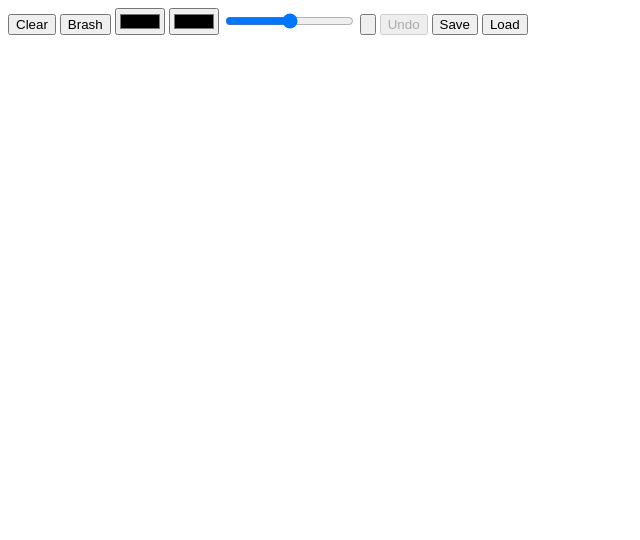
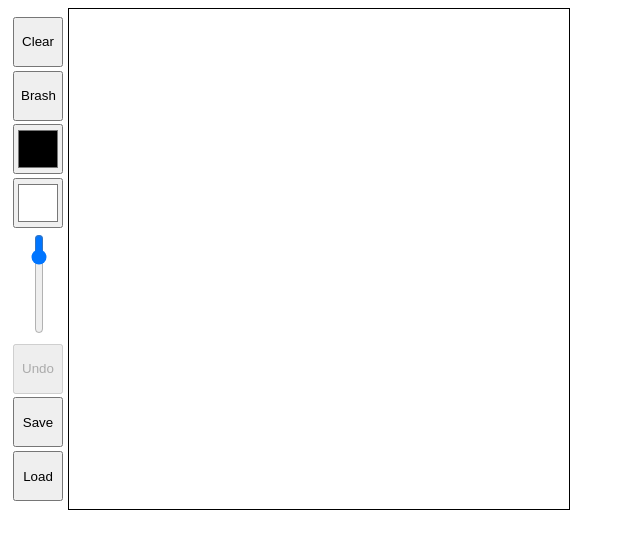
Before and after one commit to Amir-Yu/jsPaintClone, a plain HTML site: page index.html in a window 1280 px wide. Shown: the whole page, without its empty margins (0-640 px from the left). Drawn offline with Linux system fonts and the light colour scheme; the site is published under a folder, as on GitHub Pages, so addresses that start at the root find nothing.

Commit message:
Update index.html
Fix Relative Paths

```diff
--- a/index.html
+++ b/index.html
@@ -4,7 +4,7 @@
     <meta charset="UTF-8" />
     <meta name="viewport" content="width=device-width, initial-scale=1.0" />
     <title>Paint Clone</title>
-    <link rel="stylesheet" href="/style.css" />
+    <link rel="stylesheet" href="./style.css" />
   </head>
   <body>
     <div class="container">
@@ -21,5 +21,5 @@
       </div>
     </div>
   </body>
-  <script src="/painter.js"></script>
+  <script src="./painter.js"></script>
 </html>
```
